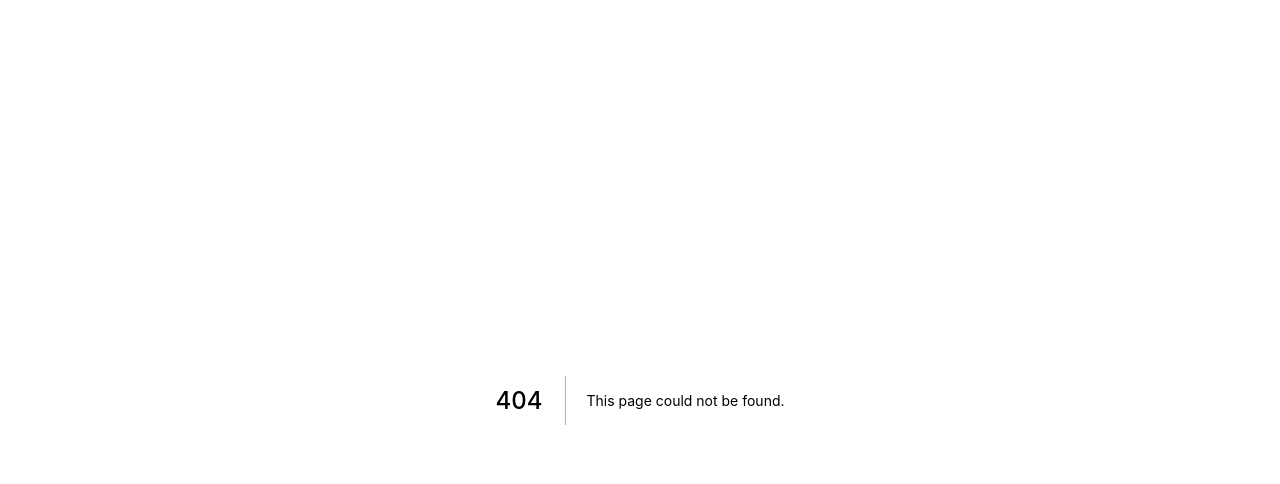
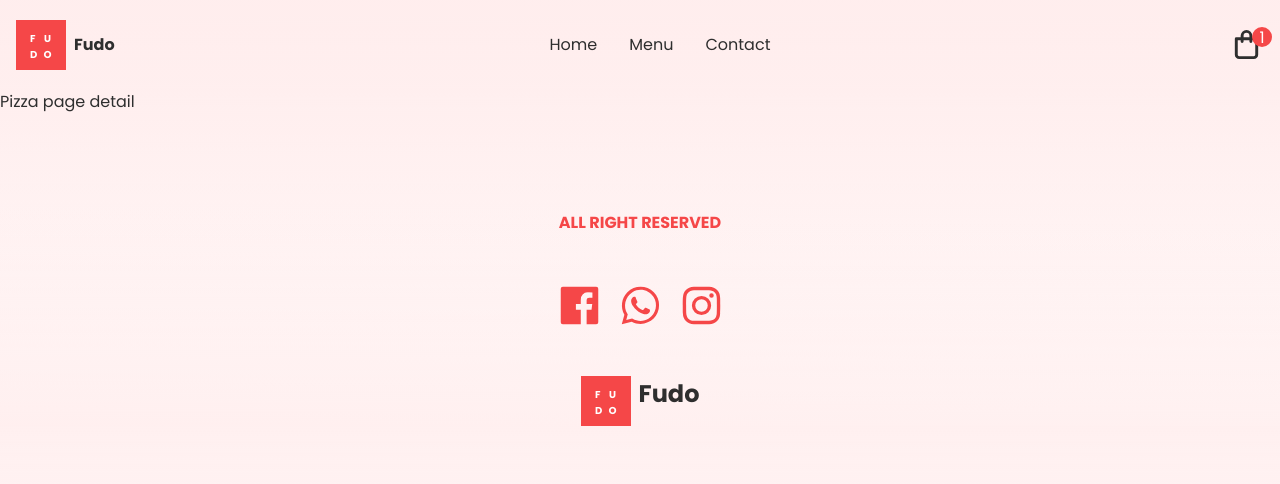
Before and after one commit to ririErliza/pizza-shop, a Next.js app: page /pizza/1 in a window 1280 px wide. Before the commit this address had no page. Shown: the top 484 px of the page. Built offline with nearby package versions, Linux system fonts and the light colour scheme.

Commit message:
dynamic path

```diff
--- /dev/null
+++ b/pages/pizza/[slug].js
@@ -0,0 +1,21 @@
+import Layout from "../../components/Layout";
+import { client } from "../../lib/client";
+
+export default function Pizza({pizza}) {
+    return(
+        <Layout>
+
+            Pizza page detail
+        </Layout>
+    )
+};
+
+export async function getStaticPaths(){
+    const paths = await client.fetch(
+        `*[_type=="pizza" && defined(slug.current)][].slug.current`
+    )
+
+    return{
+        paths: paths.map((slug)=> ({params:{slug}}))
+    }
+}
```
